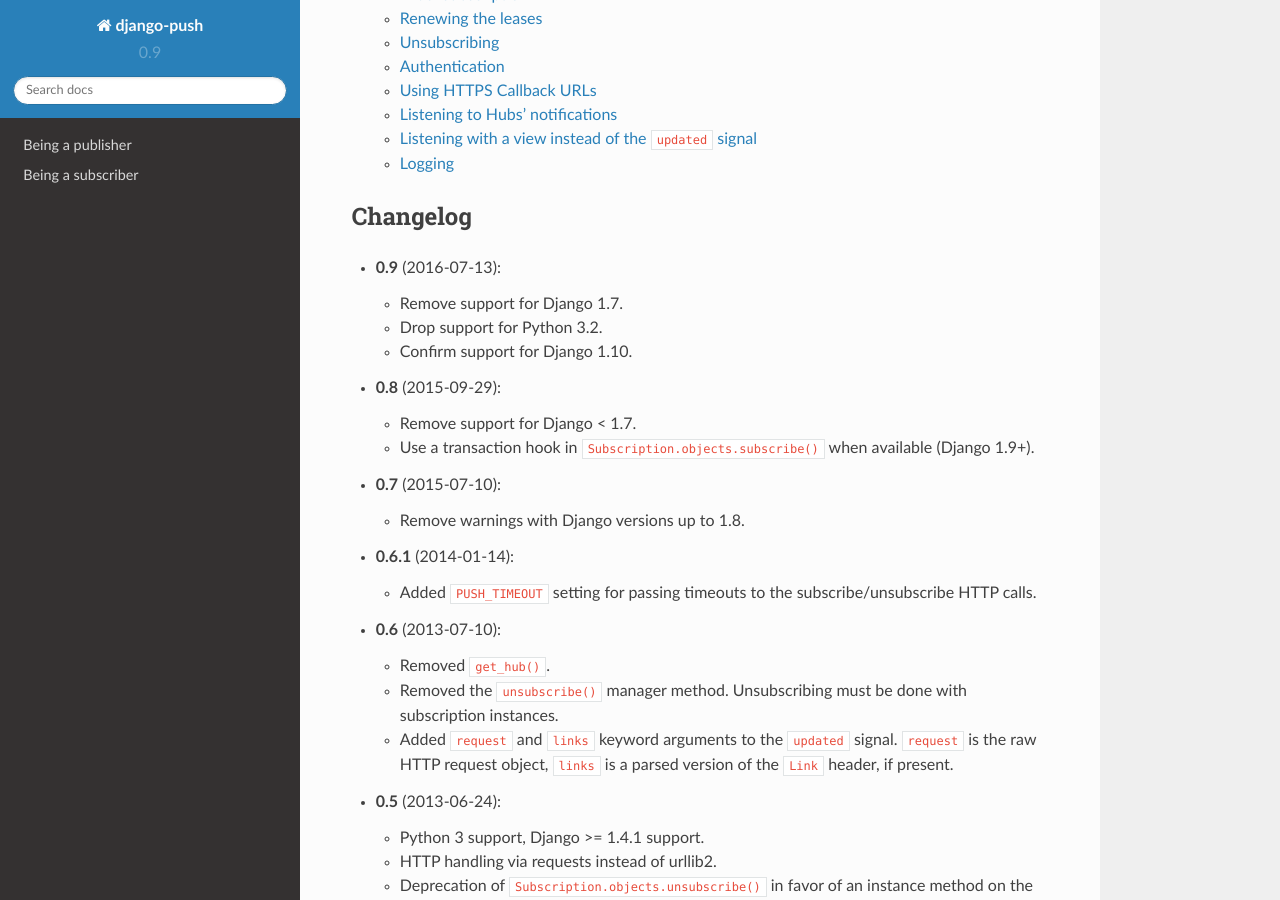
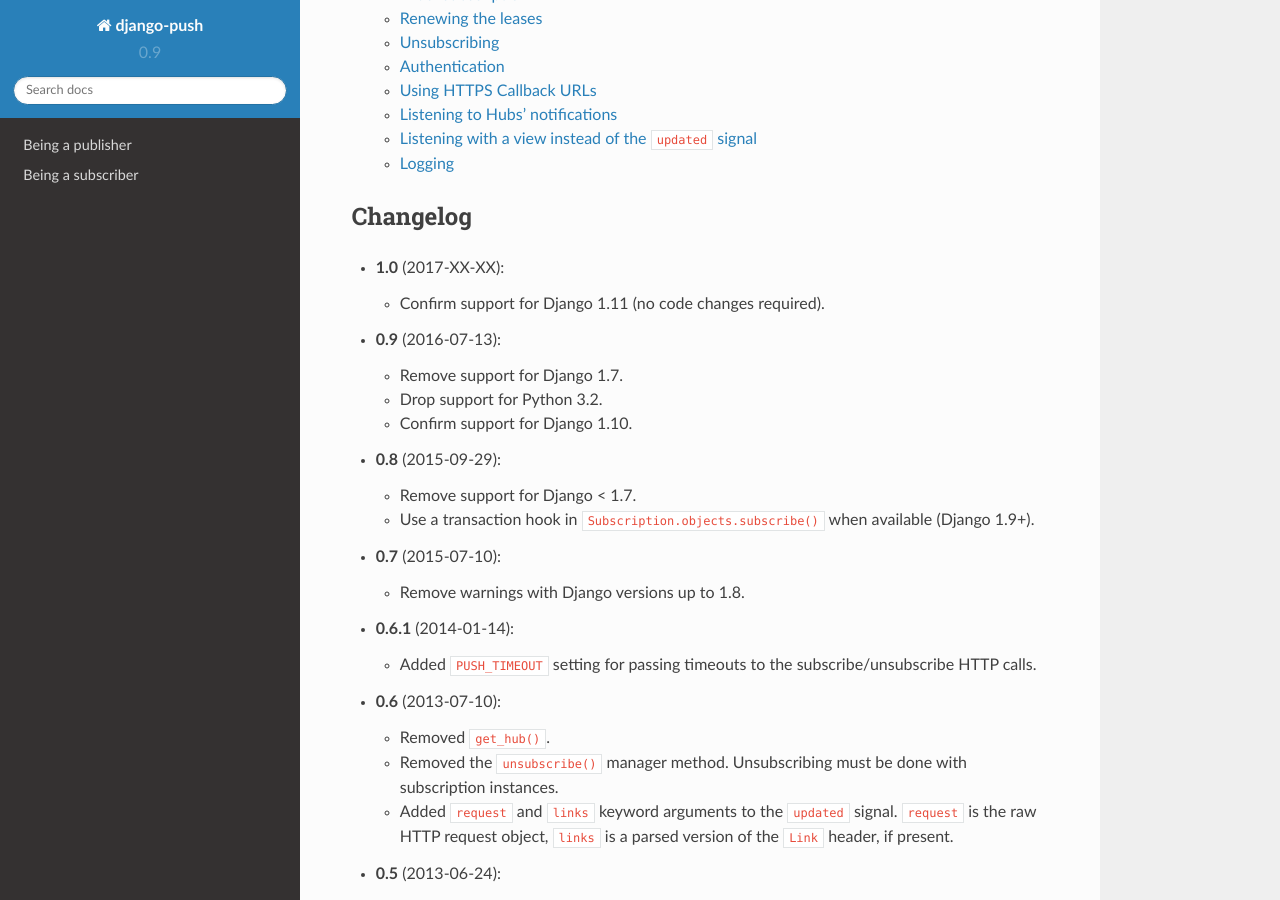
Before and after one commit to brutasse/django-push, a Sphinx documentation site: the page built from docs/index.rst, in a window 1280 px wide and 900 px high, scrolled down 944 px. Built offline with Sphinx 7.4.7 and the Read the Docs theme 2.0.0, drawn with Linux system fonts in a browser that asks for light colours.

Commit message:
Add testing for Django 1.11

```diff
--- a/docs/index.rst
+++ b/docs/index.rst
@@ -48,6 +48,10 @@
 
 Changelog
 ---------
+
+* **1.0** (2017-XX-XX):
+
+  * Confirm support for Django 1.11 (no code changes required).
 
 * **0.9** (2016-07-13):
 
--- a/setup.py
+++ b/setup.py
@@ -29,6 +29,7 @@
         'Framework :: Django :: 1.8',
         'Framework :: Django :: 1.9',
         'Framework :: Django :: 1.10',
+        'Framework :: Django :: 1.11',
         'Intended Audience :: Developers',
         'License :: OSI Approved :: BSD License',
         'Programming Language :: Python',
```
Also changed, not shown: .travis.yml, 2 other files.
